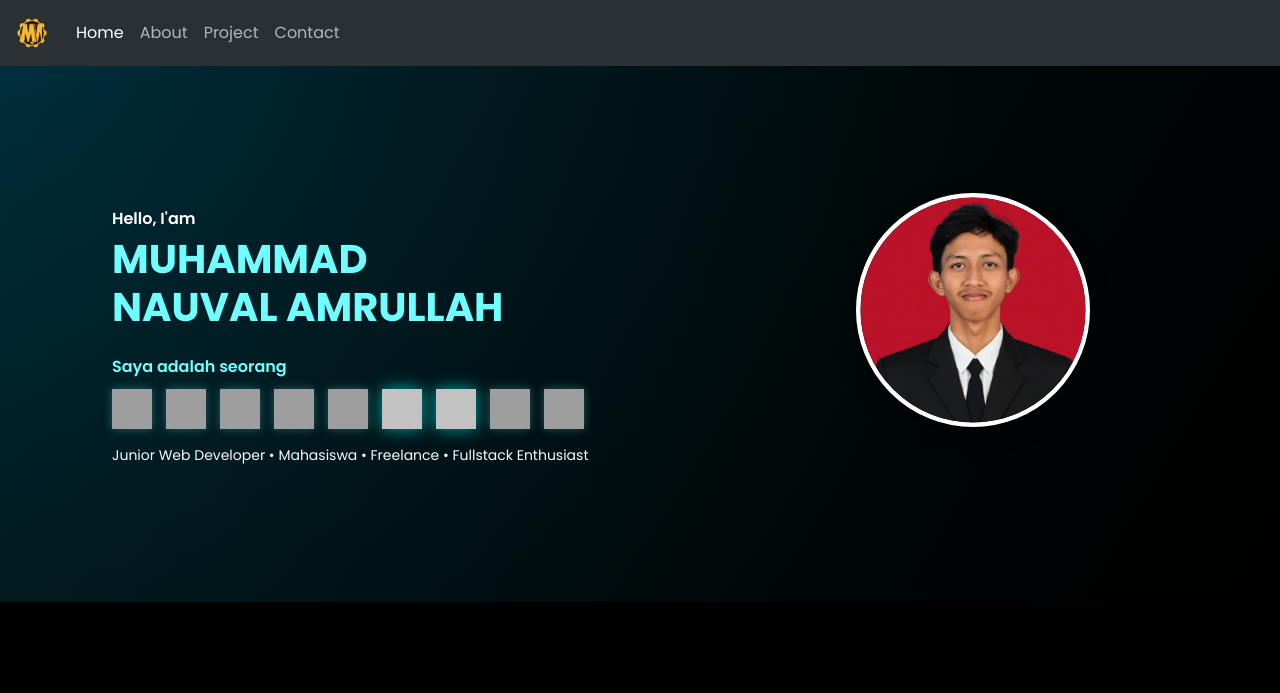
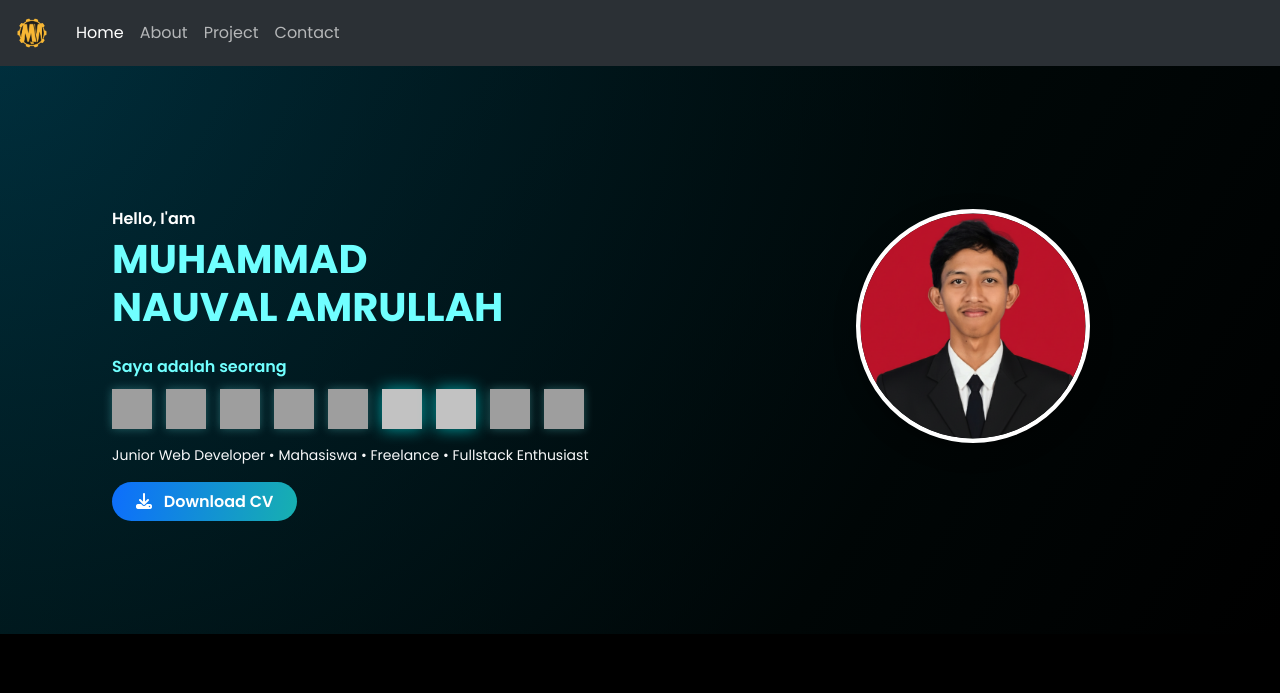
Before and after one commit to nauvalamrullah/Company_Profile, a PHP site: page /index.html in a window 1280 px wide. Shown: the top 693 px of the page. Run offline with PHP 8.4, Linux system fonts and the light colour scheme; grey boxes are pictures that could not be loaded.

Commit message:
tambah fitur download cv

```diff
--- a/css/index.css
+++ b/css/index.css
@@ -54,6 +54,16 @@ section.section-title{
 .header-section {
   color: #fff;
   padding: 120px 0;
+}
+
+a.btn-download {
+  background: linear-gradient(100deg, #0d6efd, #17b0b0);
+  color: #fff;
+  transition: all 0.3s ease;
+}
+a.btn-download:hover {
+  transform: scale(1.05);
+  opacity: 0.9;
 }
 
 /* Foto Profil Header */
--- a/index.html
+++ b/index.html
@@ -35,7 +35,6 @@
 
     </nav>
 <!-- Header -->
-
 <section class="header-section" id="header">
   <div class="container">
     <div class="row align-items-center justify-content-between">
@@ -66,6 +65,13 @@
           <p class="text-light mt-3 small">
             Junior Web Developer • Mahasiswa • Freelance • Fullstack Enthusiast
           </p>
+
+          <!--  Download CV -->
+          <div class="mt-4">
+            <a href="CV_M NAUVAL AMRULLAH.pdf" download class="btn-download px-4 py-2 rounded-pill fw-semibold text-decoration-none">
+            <i class="fa fa-download me-2"></i> Download CV
+            </a>
+          </div>
         </div>
       </div>
 
@@ -76,6 +82,7 @@
     </div>
   </div>
 </section>
+
 
 
 
```
Also changed, not shown: 1 other file. Lines whose indentation alone changed are shown as unchanged.
